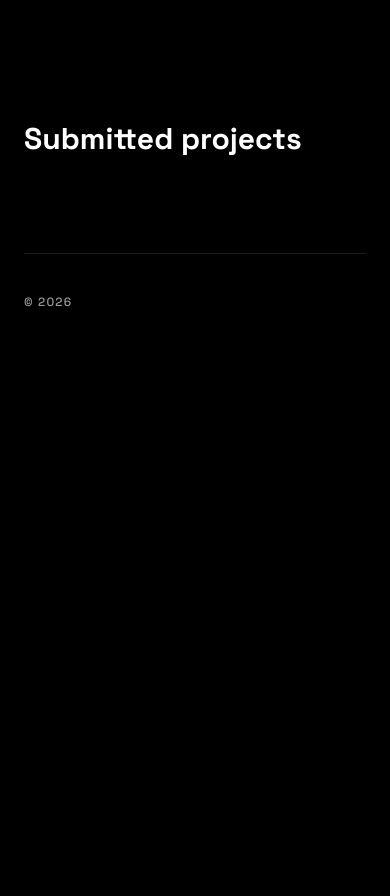
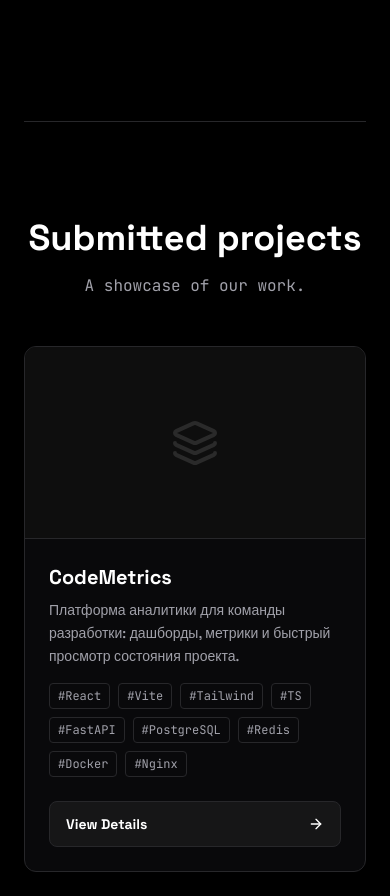
Before and after one commit to luhgeek1/chupapis-landing, a React (Vite) app in the folder landing/: page / in a window 390 px wide. Shown: the part 3560-4456 px from the top of the page. Before the commit the page ends 3934 px from the top, so only its background shows below. Built offline with nearby package versions, Linux system fonts and the light colour scheme.

Commit message:
Add ProjectCard component and integrate project showcase
Introduces a new ProjectCard component for displaying project details and updates the App to render a grid of submitted projects using PROJECTS from shared constants. Enhances the projects section with improved layout and interactivity.

```diff
--- a/landing/src/App.tsx
+++ b/landing/src/App.tsx
@@ -2,7 +2,8 @@ import React from 'react';
 import { ArrowDown, Cpu, Terminal, Coffee } from 'lucide-react';
 import Background3D from './components/background/Background';
 import MemberCard from './components/team/MemberCard';
-import { TEAM_NAME, TEAM_DESCRIPTION, STATS, MEMBERS } from './shared/constants';
+import ProjectCard from './components/projects/ProjectCard';
+import { TEAM_NAME, TEAM_DESCRIPTION, STATS, MEMBERS, PROJECTS } from './shared/constants';
 
 function App() {
   return (
@@ -58,10 +59,22 @@ function App() {
           </div>
         </section>
 
-        <section id="projects" className="space-y-3">
-          <h2 className="text-3xl font-bold">Submitted projects</h2>
-          <p className="text-white/70">
-          </p>
+        <section id="projects" className="py-24 border-t border-brand-border">
+          <div className="mb-12 text-center">
+            <h2 className="text-4xl md:text-5xl font-bold mb-4 font-sans text-white">Submitted projects</h2>
+            <p className="text-brand-muted font-mono">A showcase of our work.</p>
+          </div>
+
+          <div className="grid md:grid-cols-2 lg:grid-cols-3 gap-6">
+            {PROJECTS.map((project, index) => (
+              <ProjectCard
+                key={project.id}
+                project={project}
+                index={index}
+                onClick={() => {}}
+              />
+            ))}
+          </div>
         </section>
 
         <footer className="pt-10 border-t border-white/10 text-xs uppercase tracking-widest text-white/60">
--- /dev/null
+++ b/landing/src/components/projects/ProjectCard.tsx
@@ -0,0 +1,57 @@
+import React from 'react';
+import { motion } from 'framer-motion';
+import { Project } from '../../shared/types';
+import { ArrowRight, Layers } from 'lucide-react';
+
+interface ProjectCardProps {
+  project: Project;
+  index: number;
+  onClick: (project: Project) => void;
+}
+
+const ProjectCard: React.FC<ProjectCardProps> = ({ project, index, onClick }) => {
+  return (
+    <motion.div
+      initial={{ opacity: 0, scale: 0.95 }}
+      whileInView={{ opacity: 1, scale: 1 }}
+      whileHover={{ y: -5 }}
+      viewport={{ once: true }}
+      transition={{ duration: 0.4, delay: index * 0.1 }}
+      onClick={() => onClick(project)}
+      className="group relative flex flex-col h-full bg-brand-surface border border-brand-border rounded-xl overflow-hidden hover:border-brand-accent transition-colors duration-300 cursor-pointer"
+    >
+      <div className={`h-48 w-full ${project.imagePlaceholderColor} relative flex items-center justify-center overflow-hidden border-b border-brand-border`}>
+
+
+         <Layers className="text-white/20 group-hover:text-white/80 group-hover:scale-105 transition-all duration-500" size={48} />
+         <div className="absolute inset-0 bg-black/40 group-hover:bg-transparent transition-colors duration-500" />
+      </div>
+
+      <div className="p-6 flex flex-col flex-grow">
+        <h3 className="text-xl font-bold text-white mb-2 font-sans group-hover:text-brand-accent transition-colors">
+            {project.title}
+        </h3>
+        <p className="text-brand-muted text-sm mb-4 flex-grow leading-relaxed line-clamp-3">
+            {project.description}
+        </p>
+
+        <div className="flex flex-wrap gap-2 mb-6">
+            {project.tags.map(tag => (
+                <span key={tag} className="text-xs font-mono text-brand-muted border border-brand-border px-2 py-1 rounded">
+                    #{tag}
+                </span>
+            ))}
+        </div>
+
+        <div
+            className="mt-auto inline-flex items-center justify-between w-full px-4 py-3 bg-white/5 hover:bg-brand-accent hover:text-black border border-brand-border hover:border-brand-accent rounded-lg transition-all duration-300 group-hover:translate-x-1"
+        >
+            <span className="text-sm font-bold">View Details</span>
+            <ArrowRight size={16} />
+        </div>
+      </div>
+    </motion.div>
+  );
+};
+
+export default ProjectCard;
```
